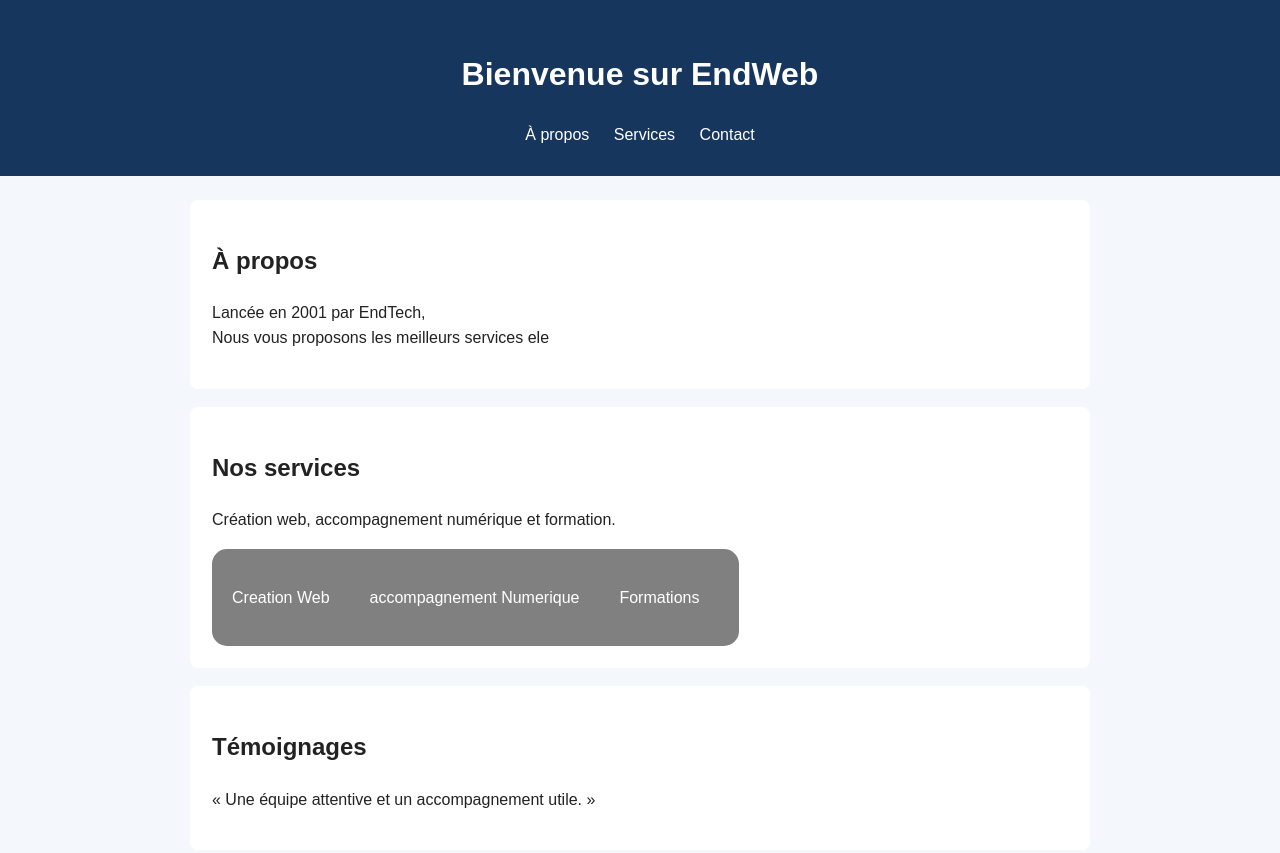
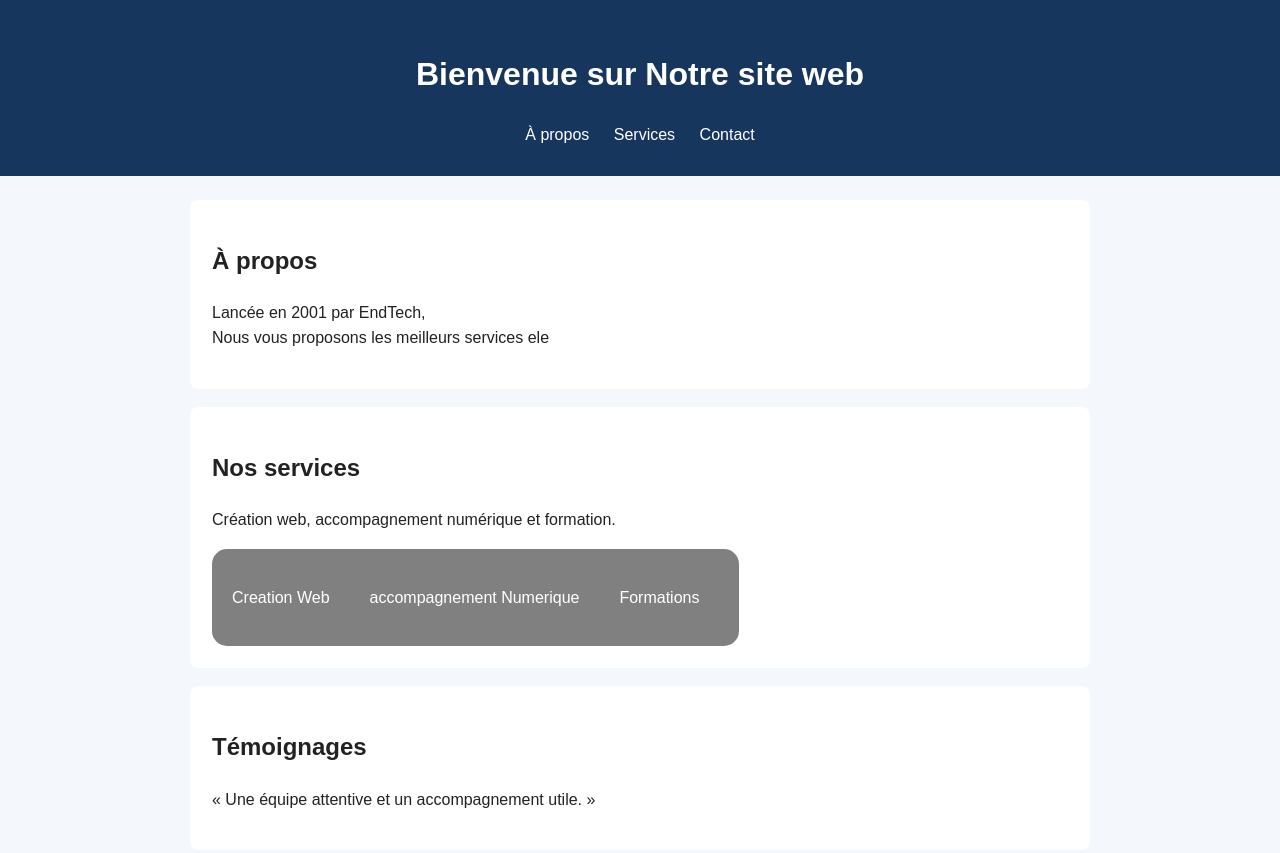
Before and after one commit to AquaEndays/mon-site-web, a plain HTML site: page index.html in a window 1280 px wide. Shown: the top 853 px of the page. Drawn offline with Linux system fonts and the light colour scheme.

Commit message:
Modification d'index.html depuis la branche conflict_test

```diff
--- a/index.html
+++ b/index.html
@@ -9,7 +9,7 @@ scale=1.0">
 </head>
 <body>
   <header>
-    <h1>Bienvenue sur EndWeb</h1>
+    <h1>Bienvenue sur Notre site web</h1>
     <nav>
       <a href="#apropos">À propos</a>
       <a href="#services">Services</a>
```
